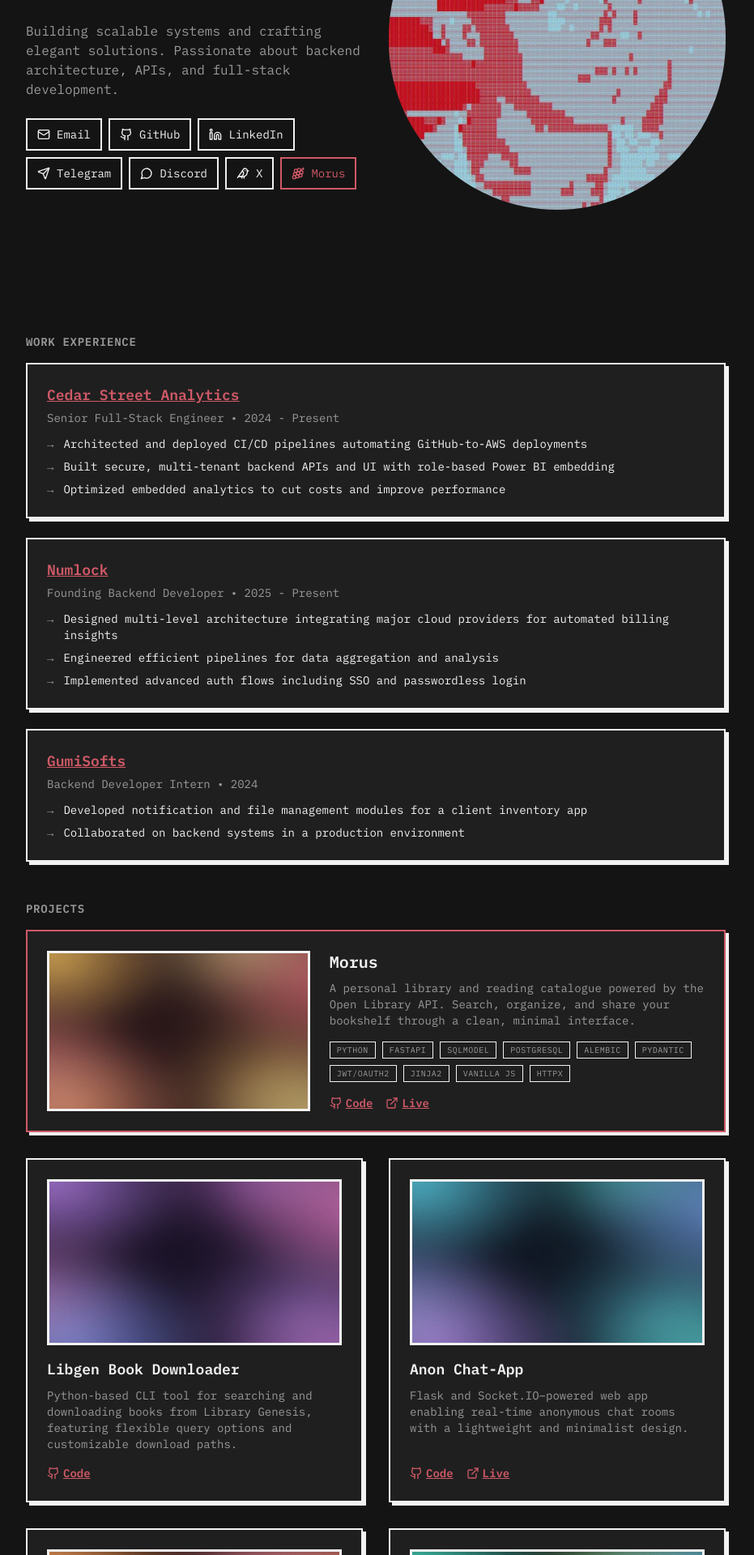
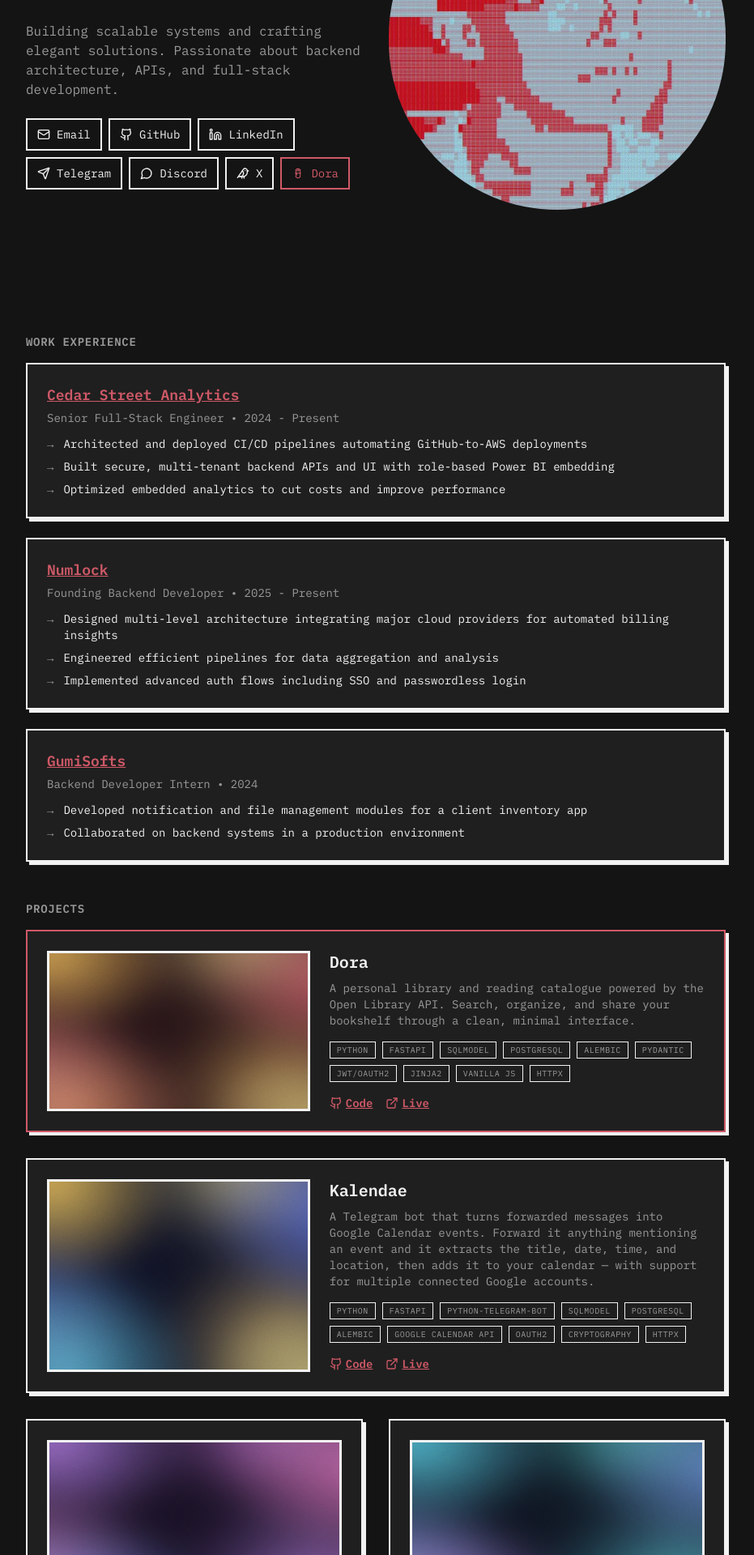
Before and after one commit to Nxttyy/portfolio-react, a React (Vite) app: page / in a window 1280 px wide. Shown: the part 316-2236 px from the top of the page at 81% size, without its empty margins (176-1107 px from the left). Built offline with nearby package versions, Linux system fonts and the light colour scheme; the HTML template or start-up script is replaced by a standard one.

Commit message:
[chore]: kalendae added and morus rebranded

```diff
--- a/src/components/Header.tsx
+++ b/src/components/Header.tsx
@@ -5,9 +5,28 @@ import {
   Send,
   MessageCircle,
   Bird,
-  Grape,
 } from "lucide-react";
 import ThemeToggle from "./ThemeToggle";
+
+const DoraIcon = ({ className }: { className?: string }) => (
+  <svg
+    className={className}
+    viewBox="0 0 24 24"
+    fill="none"
+    stroke="currentColor"
+    strokeWidth="1.5"
+    strokeLinecap="round"
+    strokeLinejoin="round"
+  >
+    <path d="M8 5.4v13.2" />
+    <path d="M16 5.4v13.2" />
+    <ellipse cx="12" cy="5.4" rx="4" ry="2" />
+    <path d="M10.6 5.6a1.4 0.8 0 0 1 2.8 0" />
+    <path d="M8 18.6a4 2 0 0 0 8 0" />
+    <path d="M7.1 11.8h9.8" />
+    <path d="M9.7 11.8c-.5 1-.3 2.2.2 3.2" />
+  </svg>
+);
 
 const Header = () => {
   const socialLinks = [
@@ -26,9 +45,9 @@ const Header = () => {
     },
     { name: "X", icon: Bird, href: "https://x.com/NathnaelYirga" },
     {
-      name: "Morus",
-      icon: Grape,
-      href: "https://morus.nty.et/u/natty",
+      name: "Dora",
+      icon: DoraIcon,
+      href: "https://dora.nty.et/u/natty",
       highlight: true,
     },
   ];
--- a/src/components/Projects.tsx
+++ b/src/components/Projects.tsx
@@ -7,18 +7,19 @@ interface Project {
   githubUrl: string;
   liveUrl?: string;
   featured?: boolean;
+  noAccent?: boolean;
   tech?: string[];
 }
 
 const Projects = () => {
   const projects: Project[] = [
     {
-      title: "Morus",
+      title: "Dora",
       description:
         "A personal library and reading catalogue powered by the Open Library API. Search, organize, and share your bookshelf through a clean, minimal interface.",
       graphic: "graphic-feature",
       githubUrl: "https://github.com/Nxttyy/myshelf-openlib-catalogue",
-      liveUrl: "https://morus.nty.et",
+      liveUrl: "https://dora.nty.et",
       featured: true,
       tech: [
         "Python",
@@ -30,6 +31,28 @@ const Projects = () => {
         "JWT/OAuth2",
         "Jinja2",
         "Vanilla JS",
+        "httpx",
+      ],
+    },
+    {
+      title: "Kalendae",
+      description:
+        "A Telegram bot that turns forwarded messages into Google Calendar events. Forward it anything mentioning an event and it extracts the title, date, time, and location, then adds it to your calendar — with support for multiple connected Google accounts.",
+      graphic: "graphic-feature-2",
+      githubUrl: "https://github.com/Nxttyy/snooze",
+      liveUrl: "https://t.me/parsenremind_bot",
+      featured: true,
+      noAccent: true,
+      tech: [
+        "Python",
+        "FastAPI",
+        "python-telegram-bot",
+        "SQLModel",
+        "PostgreSQL",
+        "Alembic",
+        "Google Calendar API",
+        "OAuth2",
+        "Cryptography",
         "httpx",
       ],
     },
@@ -74,7 +97,9 @@ const Projects = () => {
             key={index}
             className={`terminal-card group flex ${
               project.featured
-                ? "md:col-span-2 flex-col md:flex-row gap-6 border-accent"
+                ? `md:col-span-2 flex-col md:flex-row gap-6 ${
+                    project.noAccent ? "" : "border-accent"
+                  }`
                 : "flex-col"
             }`}
           >
--- a/src/index.css
+++ b/src/index.css
@@ -235,13 +235,22 @@
     --base: 15 40% 10%;
   }
 
-  /* Featured (Morus) — literary amber / burgundy / coral, echoing the accent */
+  /* Featured (Dora) — literary amber / burgundy / coral, echoing the accent */
   .graphic-feature {
     --c1: 38 66% 60%;
     --c2: 353 48% 56%;
     --c3: 18 58% 62%;
     --c4: 45 64% 68%;
     --base: 350 32% 11%;
+  }
+
+  /* Featured (Kalendae) — midnight sky, gold stars / icy blue */
+  .graphic-feature-2 {
+    --c1: 42 70% 62%;
+    --c2: 230 55% 58%;
+    --c3: 195 55% 58%;
+    --c4: 50 60% 68%;
+    --base: 230 42% 10%;
   }
 
   @media (prefers-reduced-motion: reduce) {
```
